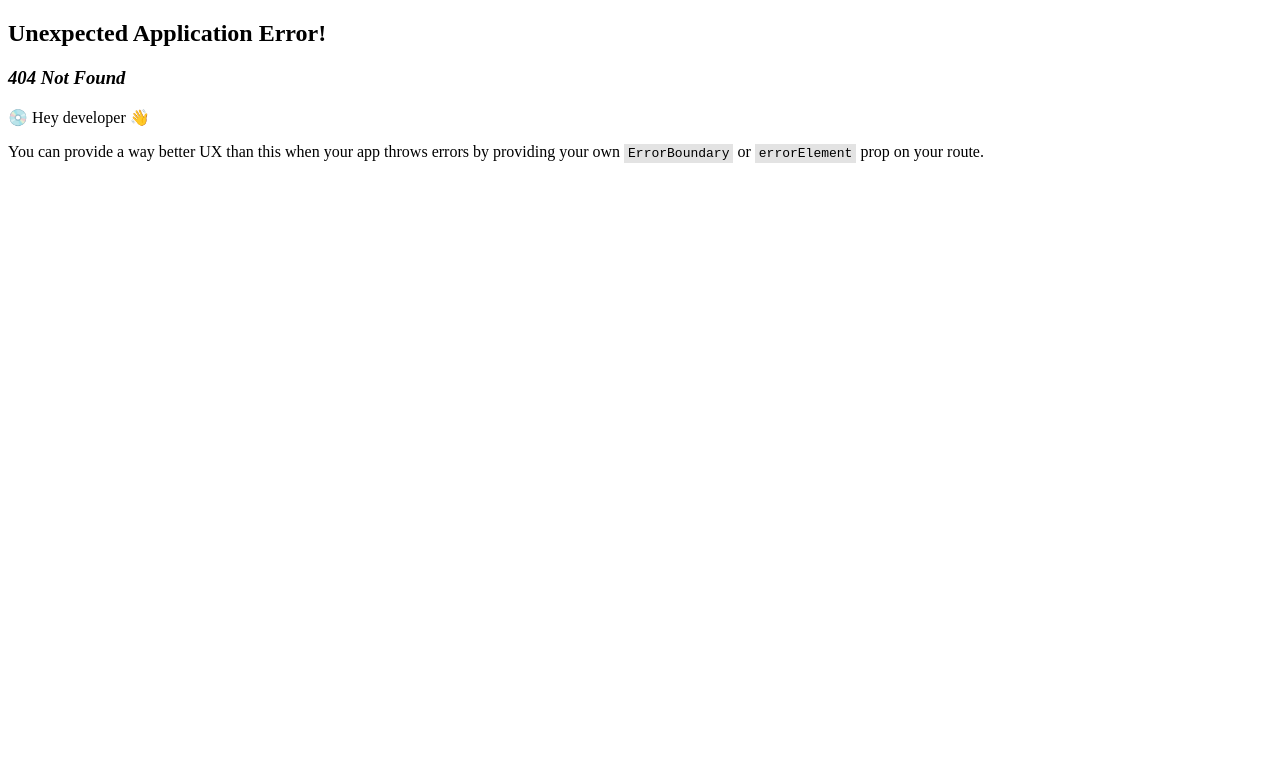
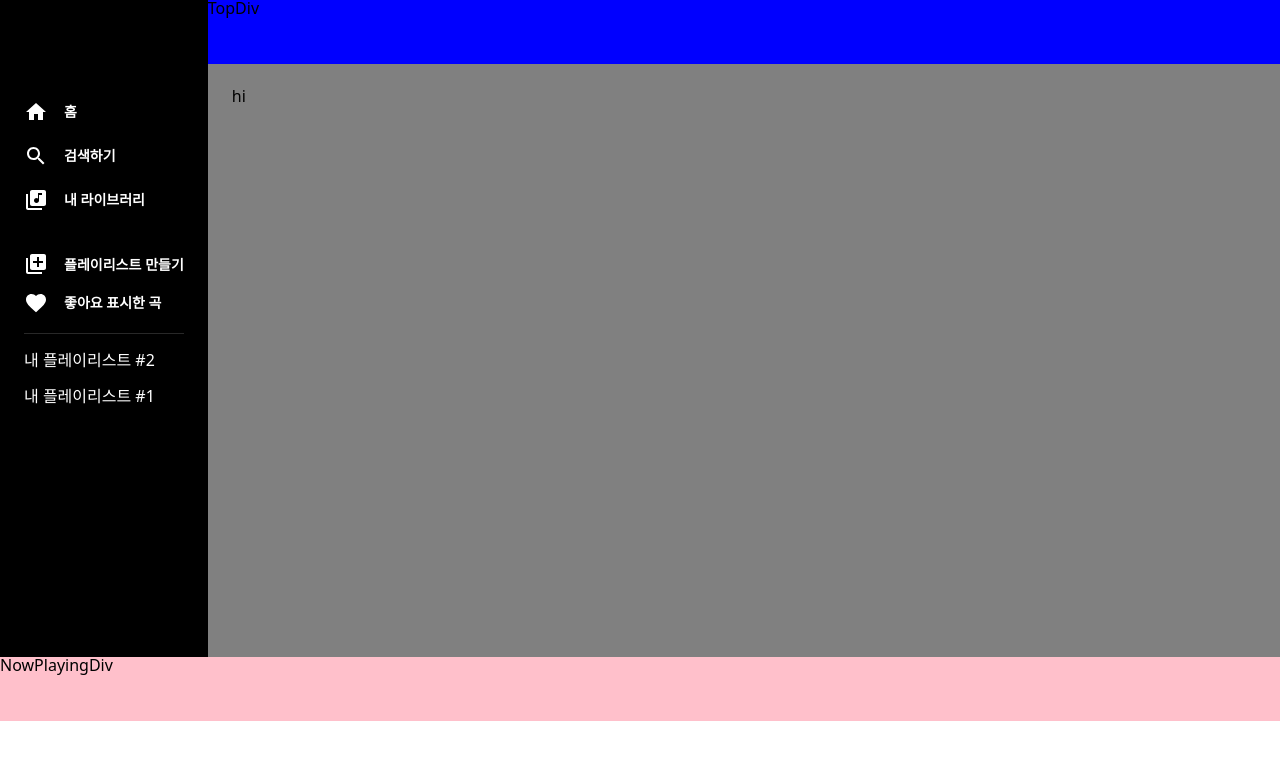
Before and after one commit to HomebrewComputerClub02/Team2_clone_FE, a React (Create React App) app: page /open/album in a window 1280 px wide. Before the commit this address had no page. Shown: the top 760 px of the page. Built offline with nearby package versions, Linux system fonts and the light colour scheme.

Commit message:
FEAT : album, artist 페이지 추가

```diff
--- /dev/null
+++ b/src/pages/WebPlayerAlbum.tsx
@@ -0,0 +1,23 @@
+import React from 'react';
+import styled from 'styled-components';
+
+const MainView = styled.div`
+  background-color: gray;
+  display: flex;
+  flex-direction: column;
+  grid-area: main-view;
+  min-height: 0;
+  overflow: hidden;
+  position: relative;
+  width: 100%;
+  padding-top: 24px;
+  padding-left: 24px;
+  padding-right: 24px;
+  box-sizing: border-box; // box크기에 padding영역과 border영역을 포함해준다.
+`;
+
+const WebPlayerAlbum = () => {
+  return <MainView>hi</MainView>;
+};
+
+export default WebPlayerAlbum;
--- /dev/null
+++ b/src/pages/WebPlayerArtist.tsx
@@ -0,0 +1,23 @@
+import React from 'react';
+import styled from 'styled-components';
+
+const MainView = styled.div`
+  background-color: brown;
+  display: flex;
+  flex-direction: column;
+  grid-area: main-view;
+  min-height: 0;
+  overflow: hidden;
+  position: relative;
+  width: 100%;
+  padding-top: 24px;
+  padding-left: 24px;
+  padding-right: 24px;
+  box-sizing: border-box; // box크기에 padding영역과 border영역을 포함해준다.
+`;
+
+const WebPlayerArtist = () => {
+  return <MainView>아티스트</MainView>;
+};
+
+export default WebPlayerArtist;
--- a/src/pages/WebPlayerSearch.tsx
+++ b/src/pages/WebPlayerSearch.tsx
@@ -142,6 +142,9 @@ const MainView = styled.div`
   position: relative;
   width: 100%;
   padding-top: 32px;
+  padding-left: 32px;
+  padding-right: 32px;
+  box-sizing: border-box;
   &::-webkit-scrollbar {
     width: 15px;
     background: rgba(233, 7, 53, 0.4); // 차이 두기 위해 색깔 추가
@@ -156,12 +159,9 @@ const H2 = styled.h2`
   font-size: 24px;
   font-weight: 700;
   color: white;
-  padding-left: 32px;
   margin-bottom: 20px;
 `;
 const SearchDiv = styled.div`
-  padding-left: 32px;
-  padding-right: 32px;
   min-width: 400px;
   display: grid;
   grid-auto-rows: auto;
```
Also changed, not shown: src/Router.tsx (+10 -0 lines).
